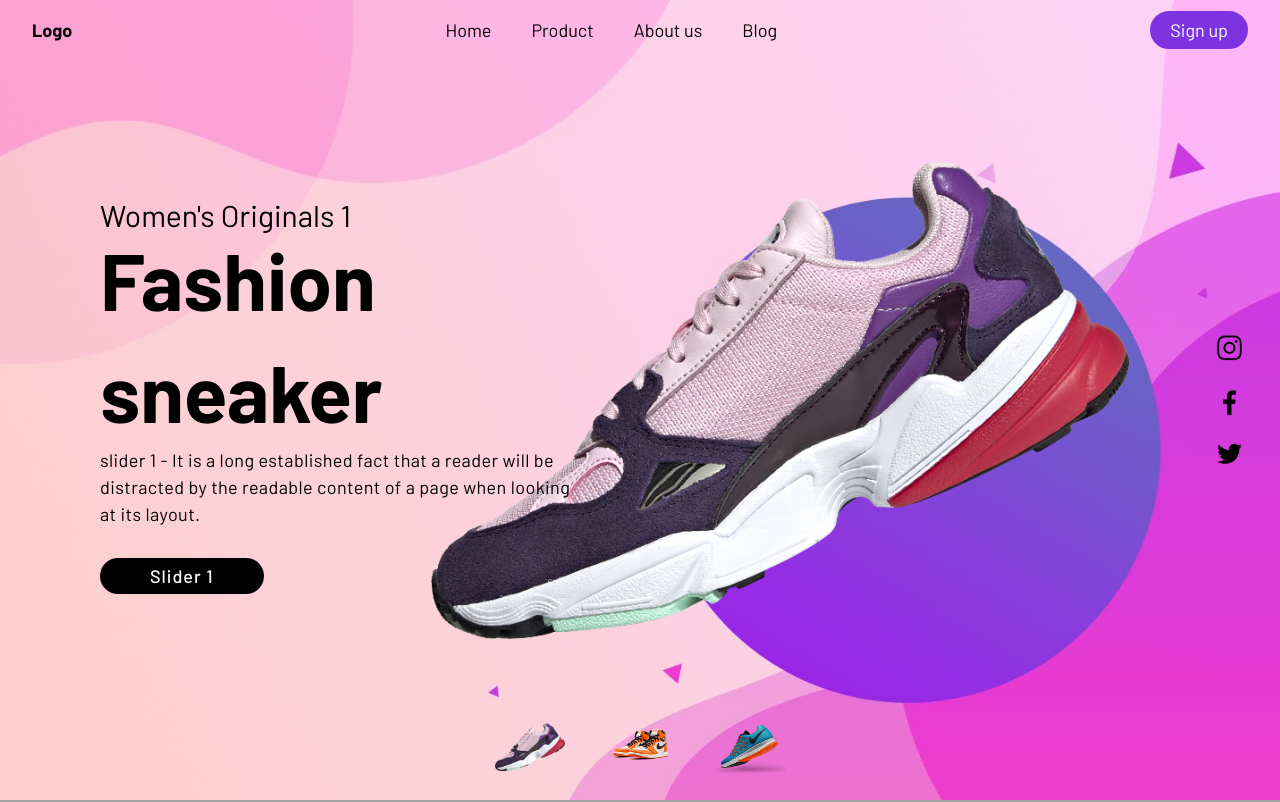
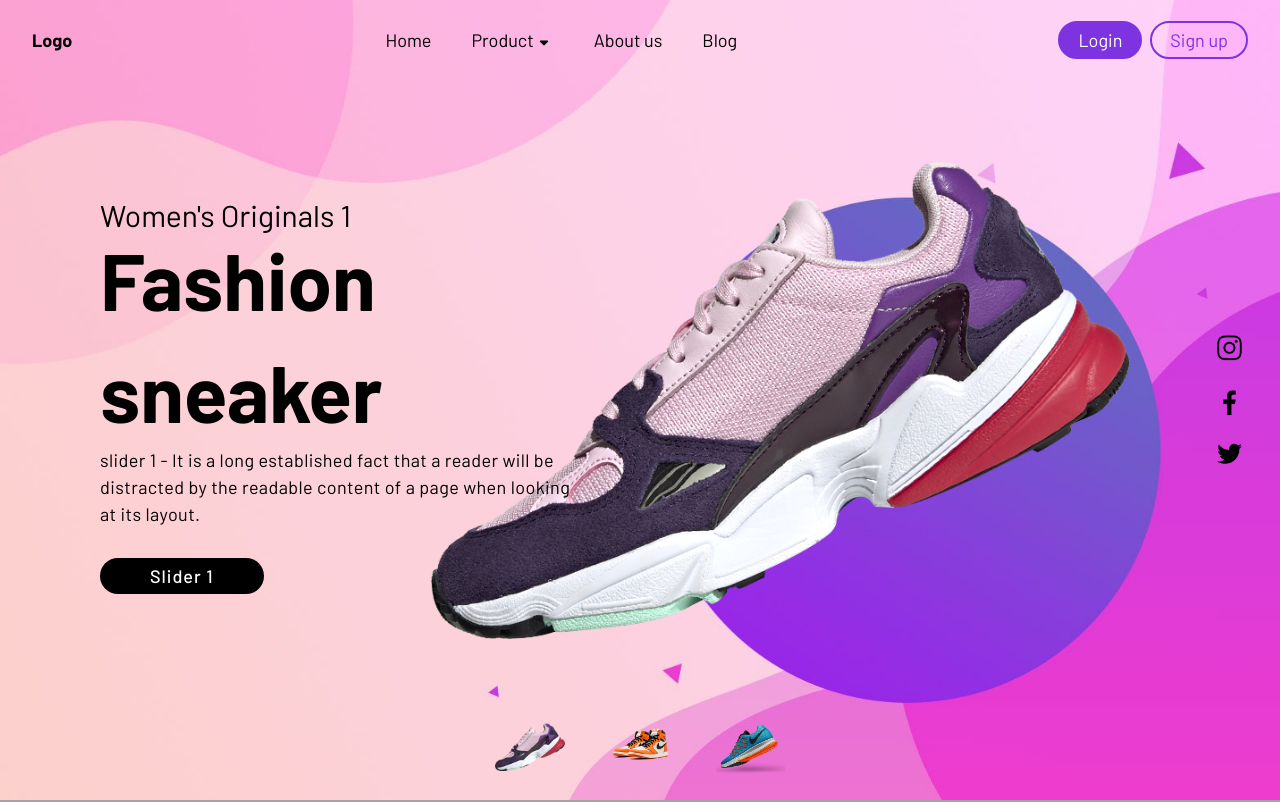
Before and after one commit to HinTran013/IE104---Sneaker-Store, a React (Create React App) app: page / in a window 1280 px wide. Shown: the top 802 px of the page. Built offline with nearby package versions, Linux system fonts and the light colour scheme; grey boxes are pictures that could not be loaded.

Commit message:
navbar change background on scroll + add login btn

```diff
--- a/src/components/Navbar/Navbar.css
+++ b/src/components/Navbar/Navbar.css
@@ -1,7 +1,13 @@
+:root {
+     --navbar-height: 80px;
+     --btn-main-color: rgb(126, 51, 224);
+}
+
 /* Main navbar */
 .header__container {
      box-sizing: border-box;
-     height: 60px;
+     height: var(--navbar-height);
+     padding: 0 32px;
      background-color: transparent;
      display: flex;
      justify-content: space-between;
@@ -11,10 +17,16 @@
      left: 0;
      right: 0;
      z-index: 10;
+     animation: rotate 0.5s ease-in-out;
+}
+
+.on-scroll {
+     background-color: white;
+     box-shadow: 0 2px 4px rgba(0, 0, 0, 0.2);
+     animation: dropdown 0.5s ease-in-out;
 }
 
 .header__logo {
-     margin-left: 32px;
      cursor: pointer;
      font-size: 1.8rem;
 }
@@ -29,6 +41,10 @@
      cursor: pointer;
      position: relative;
      font-size: 1.8rem;
+}
+
+.header__navbar-item p {
+     position: relative;
 }
 
 .header__navbar-item a {
@@ -53,25 +69,47 @@
 }
 
 .header__btn {
-     margin-right: 32px;
      font-family: 'Barlow', sans-serif;
      font-size: 1.8rem;
+     margin-left: 8px;
      padding: 6px 18px;
-     background-color: rgb(126, 51, 224);
      border-radius: 38px;
      outline: none;
-     border: 2px solid rgb(126, 51, 224);
      cursor: pointer;
-     color: white;
      transition: all 0.2s ease-in;
 }
 
 .header__btn:hover {
+     opacity: 0.75;
+}
+
+.header__btn.fill {
+     background-color: var(--btn-main-color);
+     border: 2px solid rgb(126, 51, 224);
+     color: white;
+}
+
+/* Hover for Login button */
+/* .header__btn:hover.header__btn.fill {
      background-color: transparent;
-     color: rgb(126, 51, 224);
-     border: 2px solid rgb(126, 51, 224);
+     border: 2px solid var(--btn-main-color);
+     color: var(--btn-main-color);
      transition: all 0.2s ease-in;
+} */
+
+.header__btn.border {
+     background-color: transparent;
+     border: 2px solid var(--btn-main-color);
+     color: var(--btn-main-color);
 }
+
+/* Hover for Signup button */
+/* .header__btn:hover.header__btn.border {
+     background-color: var(--btn-main-color);
+     border: 2px solid var(--btn-main-color);
+     color: white;
+     transition: all 0.2s ease-in;
+} */
 
 
 /* Dropdown menu at Product */
@@ -79,14 +117,15 @@
      display: flex;
      flex-wrap: wrap;
      position: absolute;
-     background-color: rgba(255, 255, 255, 0.5);
+     background-color: rgba(255, 255, 255, 0.8);
+     box-shadow: 0 2px 4px rgba(0, 0, 0, 0.2);
      border-radius: 8px;
      width: 400px;
      top: 25px;
      left: -120px;
      z-index: 10;
      display: none;
-     animation: rotateMenu 0.5s ease-in-out;
+     animation: rotate 0.5s ease-in-out;
      transform-origin: top center;
 }
 
@@ -94,6 +133,7 @@
      display: flex;
 }
 
+/* the bridge */
 #navbar__product::before {
      content: "";
      position: absolute;
@@ -126,6 +166,15 @@
      height: 20px;
 }
 
+.header__navbar-product-container {
+     display: flex;
+}
+
+.header__navbar-product-icon {
+     width: 20px;
+     height: 15px;
+}
+
 
 /* ANIMATIONS */
 @keyframes expand {
@@ -139,7 +188,18 @@
      }
 }
 
-@keyframes rotateMenu {
+@keyframes dropdown {
+     from {
+          height: 0;
+          opacity: 0;
+     }
+     to {
+          height: var(--navbar-height);
+          opacity: 1;
+     }
+}
+
+@keyframes rotate {
     0% {
         transform: rotateX(-90deg)
     }
--- a/src/components/Navbar/Navbar.jsx
+++ b/src/components/Navbar/Navbar.jsx
@@ -1,19 +1,27 @@
-import React from 'react'
+import React, { useState } from 'react'
 import { Link } from 'react-router-dom'
 import { Brands } from './BrandData'
-// import NikeBrand from '../../assets/logos/nike-logo.svg'
-// import AdidasBrand from '../../assets/logos/adidas-logo.svg'
-// import PumaBrand from '../../assets/logos/puma-logo.svg'
-// import JordanBrand from '../../assets/logos/air-jordan-logo.svg'
-// import ConverseBrand from '../../assets/logos/converse-logo.svg'
-// import NewBalanceBrand from '../../assets/logos/new-balance-logo.svg'
+import ArrowIcon from '../../assets/icons/arrow-down.svg'
 import './Navbar.css'
 
 function Navbar() {
+     const [navbar, setNavbar] = useState(false)
+
+     // change navbar background when scroll
+     const changeNavbar = () => {
+          if (window.scrollY >= 80) {
+               setNavbar(true)
+          }
+          else {
+               setNavbar(false)
+          }
+     }
+
+     window.addEventListener('scroll', changeNavbar)
 
      return (
           <>
-               <div className='header__container'>
+               <div className={navbar ? 'header__container on-scroll' : 'header__container'}>
                     <h3 className='header__logo'>Logo</h3>
 
                     <ul className='header__navbar'>
@@ -24,9 +32,12 @@ function Navbar() {
                          </li>
 
                          <li className='header__navbar-item' id='navbar__product'>
-                              <Link to='/product'>
-                                   <p>Product</p>
-                              </Link>
+                              <div className='header__navbar-product-container'>
+                                   <Link to='/product'>
+                                        <p>Product</p>
+                                   </Link>
+                                   <img className='header__navbar-product-icon' src={ArrowIcon} />
+                              </div>
 
                               <div className='navbar__product-dropdown'>
                                    {Brands.map((item, index) => {
@@ -54,7 +65,10 @@ function Navbar() {
                               </Link>
                          </li>
                     </ul>
-                    <button className='header__btn'>Sign up</button>
+                    <div className='header__btn-container'>
+                         <button className='header__btn fill'>Login</button>
+                         <button className='header__btn border'>Sign up</button>
+                    </div>
                </div>
           </>
      )
```
Also changed, not shown: src/assets/icons/arrow-down.svg (added).
